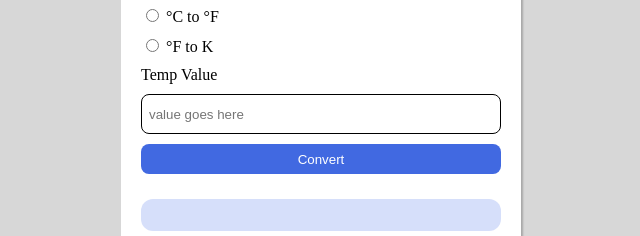
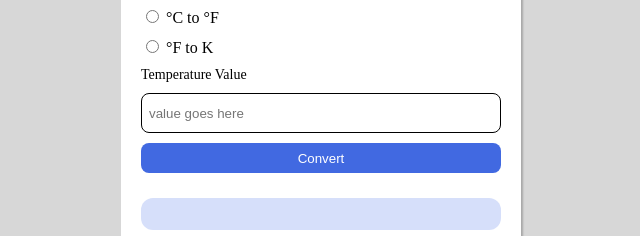
Before and after one commit to Danieljnr91/web-development, a website: page Temp Converter/index.html in a window 1280 px wide. Shown: the part 348-584 px from the top of the page, 319-959 px from the left. Drawn offline with Linux system fonts and the light colour scheme.

Commit message:
tiny changes

```diff
--- a/Temp Converter/index.html
+++ b/Temp Converter/index.html
@@ -27,7 +27,7 @@
                 <label id="fartokev" for="farentokelvin">°F to K</label>
             </div>
 
-            <label class="label" for="input-box">Temp Value</label>
+            <label class="label" for="input-box">Temperature Value</label>
             <input id="input-box" placeholder="value goes here">
 
             <button id="button">Convert</button>
--- a/Temp Converter/style.css
+++ b/Temp Converter/style.css
@@ -131,6 +131,10 @@ body{
     width: 23px;
 }
 
+.label{
+    font-size: 14px;
+}
+
 @media (max-width: 480px) {
     .header1 {
         margin-top: 30px;
```
